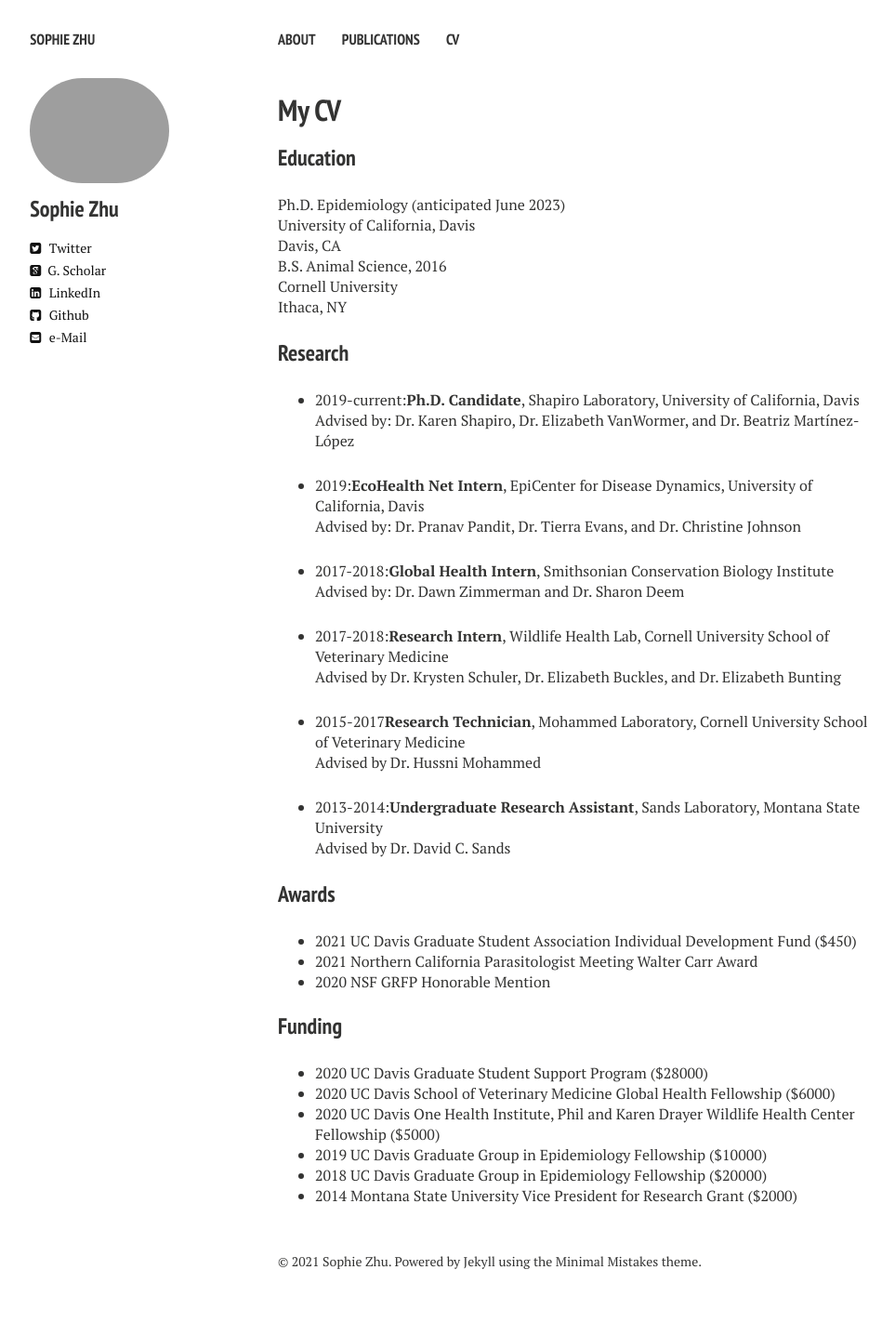
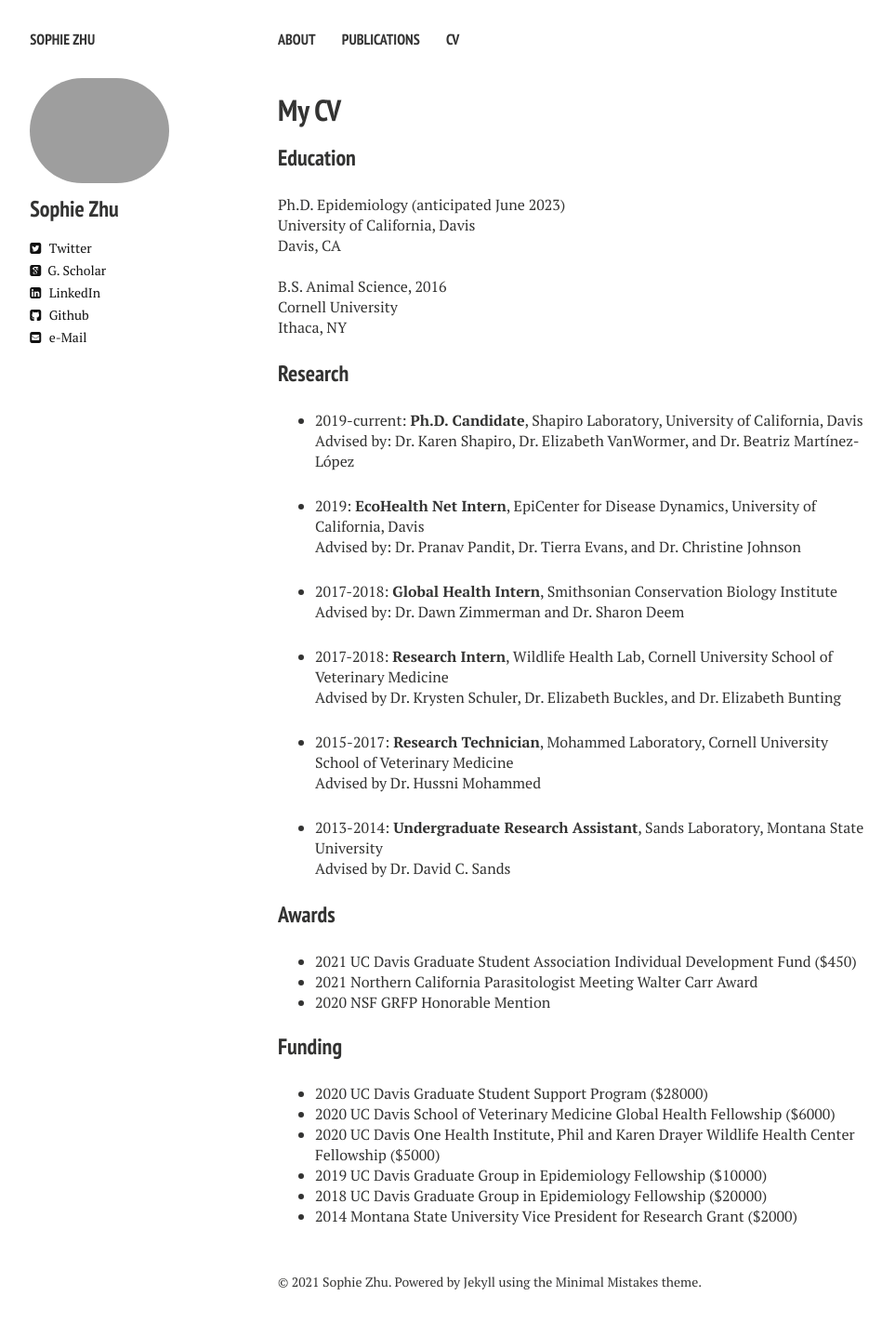
Before and after one commit to sophiemzhu/sophiemzhu.github.io, a Jekyll site: the page built from cv.md, in a window 1280 px wide. Shown: the whole page at 93% size, without its empty margins (21-984 px from the left). Built offline with Jekyll 4.4.1, drawn with Linux system fonts in a browser that asks for light colours; nearby versions of some CDN libraries; before the commit the page ends 1415 px from its top, so only the background shows below that.

Commit message:
Update cv.md

```diff
--- a/cv.md
+++ b/cv.md
@@ -10,7 +10,9 @@ comments: false
 
 Ph.D. Epidemiology (anticipated June 2023)<br>
 University of California, Davis<br>
-Davis, CA <br/>
+Davis, CA <br>
+
+<br/>
 
 B.S. Animal Science, 2016<br>
 Cornell University<br>
@@ -18,22 +20,22 @@ Ithaca, NY <br/>
 
 ### Research
 
-* 2019-current:**Ph.D. Candidate**, Shapiro Laboratory, University of California, Davis<br>
+* 2019-current: **Ph.D. Candidate**, Shapiro Laboratory, University of California, Davis<br>
 Advised by: Dr. Karen Shapiro, Dr. Elizabeth VanWormer, and Dr. Beatriz Martínez-López
 
-* 2019:**EcoHealth Net Intern**, EpiCenter for Disease Dynamics, University of California, Davis<br>
+* 2019: **EcoHealth Net Intern**, EpiCenter for Disease Dynamics, University of California, Davis<br>
 Advised by: Dr. Pranav Pandit, Dr. Tierra Evans, and Dr. Christine Johnson
 
-* 2017-2018:**Global Health Intern**, Smithsonian Conservation Biology Institute<br>
+* 2017-2018: **Global Health Intern**, Smithsonian Conservation Biology Institute<br>
 Advised by: Dr. Dawn Zimmerman and Dr. Sharon Deem
 
-* 2017-2018:**Research Intern**, Wildlife Health Lab, Cornell University School of Veterinary Medicine<br>
+* 2017-2018: **Research Intern**, Wildlife Health Lab, Cornell University School of Veterinary Medicine<br>
 Advised by Dr. Krysten Schuler, Dr. Elizabeth Buckles, and Dr. Elizabeth Bunting
 
-* 2015-2017**Research Technician**, Mohammed Laboratory, Cornell University School of Veterinary Medicine<br>
+* 2015-2017: **Research Technician**, Mohammed Laboratory, Cornell University School of Veterinary Medicine<br>
 Advised by Dr. Hussni Mohammed
 
-* 2013-2014:**Undergraduate Research Assistant**, Sands Laboratory, Montana State University<br>
+* 2013-2014: **Undergraduate Research Assistant**, Sands Laboratory, Montana State University<br>
 Advised by Dr. David C. Sands
 
 ### Awards
```
